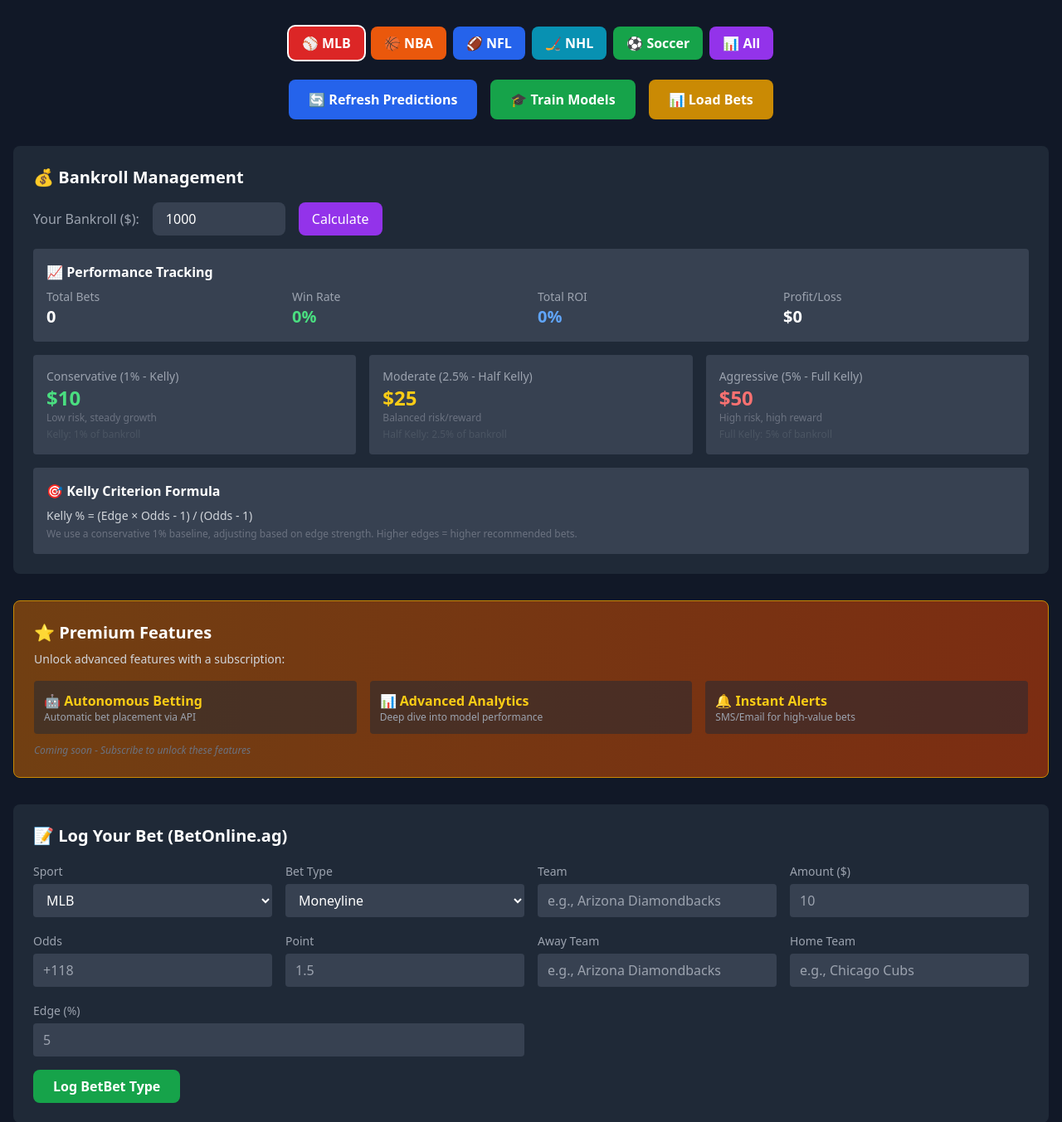
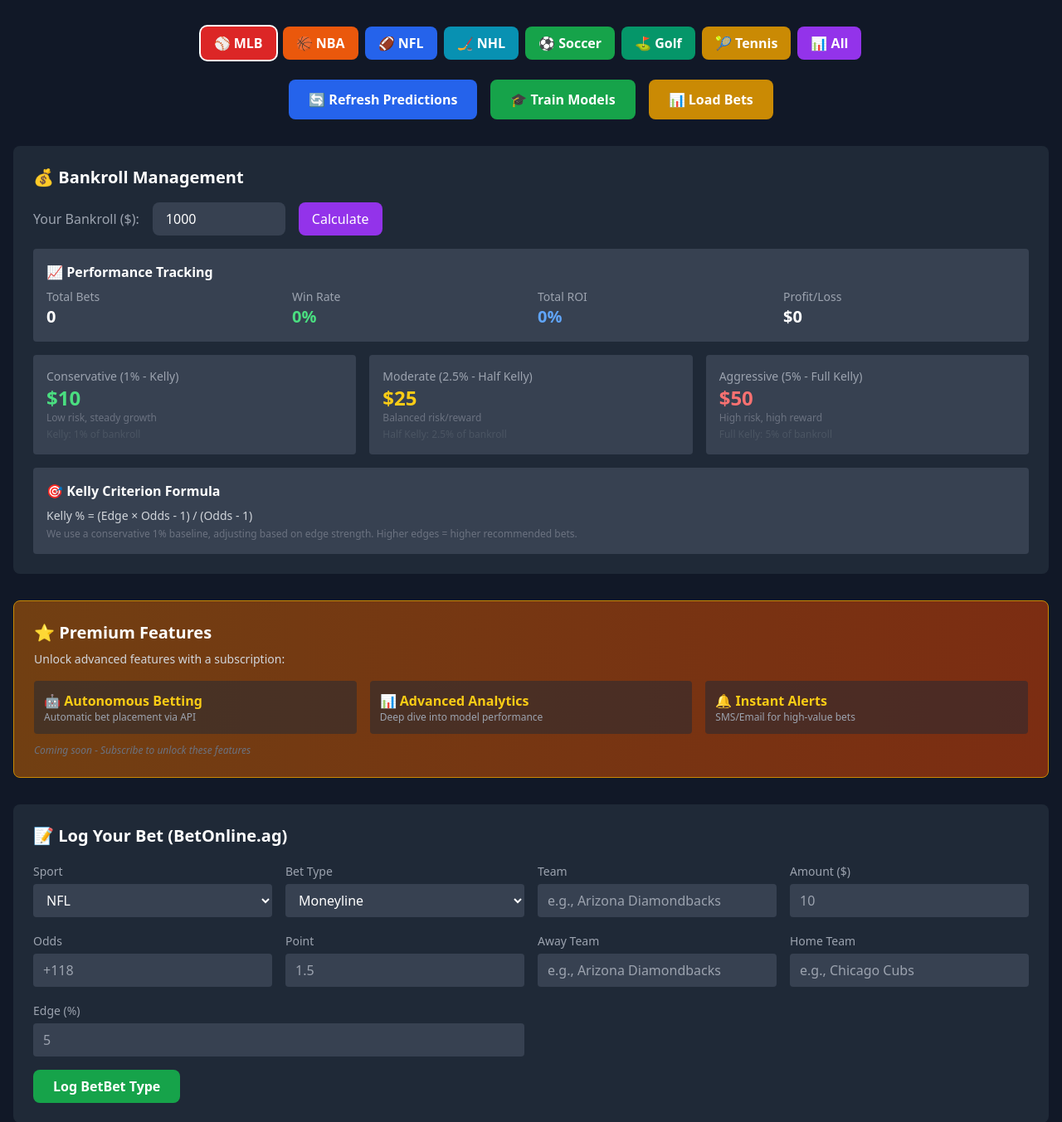
Before and after one commit to Insoki-stack/sports-autoresearch, a Flask app: page / in a window 1280 px wide. Shown: the part 132-1485 px from the top of the page at 83% size. Run offline with Flask 3, Linux system fonts and the light colour scheme; some libraries are stand-ins or nearby versions.

Commit message:
Add Golf and Tennis buttons to dashboard, add to API endpoints

```diff
--- a/app.py
+++ b/app.py
@@ -47,7 +47,7 @@ def get_sport_predictions(sport):
 @app.route('/api/predictions')
 def get_predictions():
     """API endpoint for all sports predictions."""
-    sports = ['mlb', 'nba', 'nfl', 'nhl', 'soccer']
+    sports = ['mlb', 'nba', 'nfl', 'nhl', 'soccer', 'golf', 'tennis']
     all_predictions = {}
 
     for sport in sports:
@@ -90,7 +90,7 @@ def refresh_predictions():
 
     # Refresh other sports
     from add_sports import fetch_sport_odds
-    sports = ['nfl', 'nhl', 'soccer']
+    sports = ['nfl', 'nhl', 'soccer', 'golf', 'tennis']
     for sport in sports:
         try:
             fetch_sport_odds(sport)
--- a/templates/dashboard.html
+++ b/templates/dashboard.html
@@ -22,6 +22,8 @@
             <button onclick="loadSport('nfl')" class="sport-btn bg-blue-600 hover:bg-blue-700 px-4 py-2 rounded-lg font-semibold transition" data-sport="nfl">🏈 NFL</button>
             <button onclick="loadSport('nhl')" class="sport-btn bg-cyan-600 hover:bg-cyan-700 px-4 py-2 rounded-lg font-semibold transition" data-sport="nhl">🏒 NHL</button>
             <button onclick="loadSport('soccer')" class="sport-btn bg-green-600 hover:bg-green-700 px-4 py-2 rounded-lg font-semibold transition" data-sport="soccer">⚽ Soccer</button>
+            <button onclick="loadSport('golf')" class="sport-btn bg-emerald-600 hover:bg-emerald-700 px-4 py-2 rounded-lg font-semibold transition" data-sport="golf">⛳ Golf</button>
+            <button onclick="loadSport('tennis')" class="sport-btn bg-yellow-600 hover:bg-yellow-700 px-4 py-2 rounded-lg font-semibold transition" data-sport="tennis">🎾 Tennis</button>
             <button onclick="loadSport('all')" class="sport-btn bg-purple-600 hover:bg-purple-700 px-4 py-2 rounded-lg font-semibold transition" data-sport="all">📊 All</button>
         </div>
 
@@ -127,8 +129,11 @@
                 <div>
                     <label class="text-sm text-gray-400">Sport</label>
                     <select id="bet-sport" class="w-full bg-gray-700 text-white px-3 py-2 rounded mt-1">
-                        <option value="mlb">MLB</option>
-                        <option value="nba">NBA</option>
+                        <option value="mfl">NFL</option>
+                        <option value="nlb">MLB</option>
+                        <option value="nba">NBA</opti</option>
+                        <option value="golf">Golf</option>
+                        <option value="tennis">Tennison>
                         <option value="nhl">NHL</option>
                         <option value="soccer">Soccer</option>
                     </select>
```
